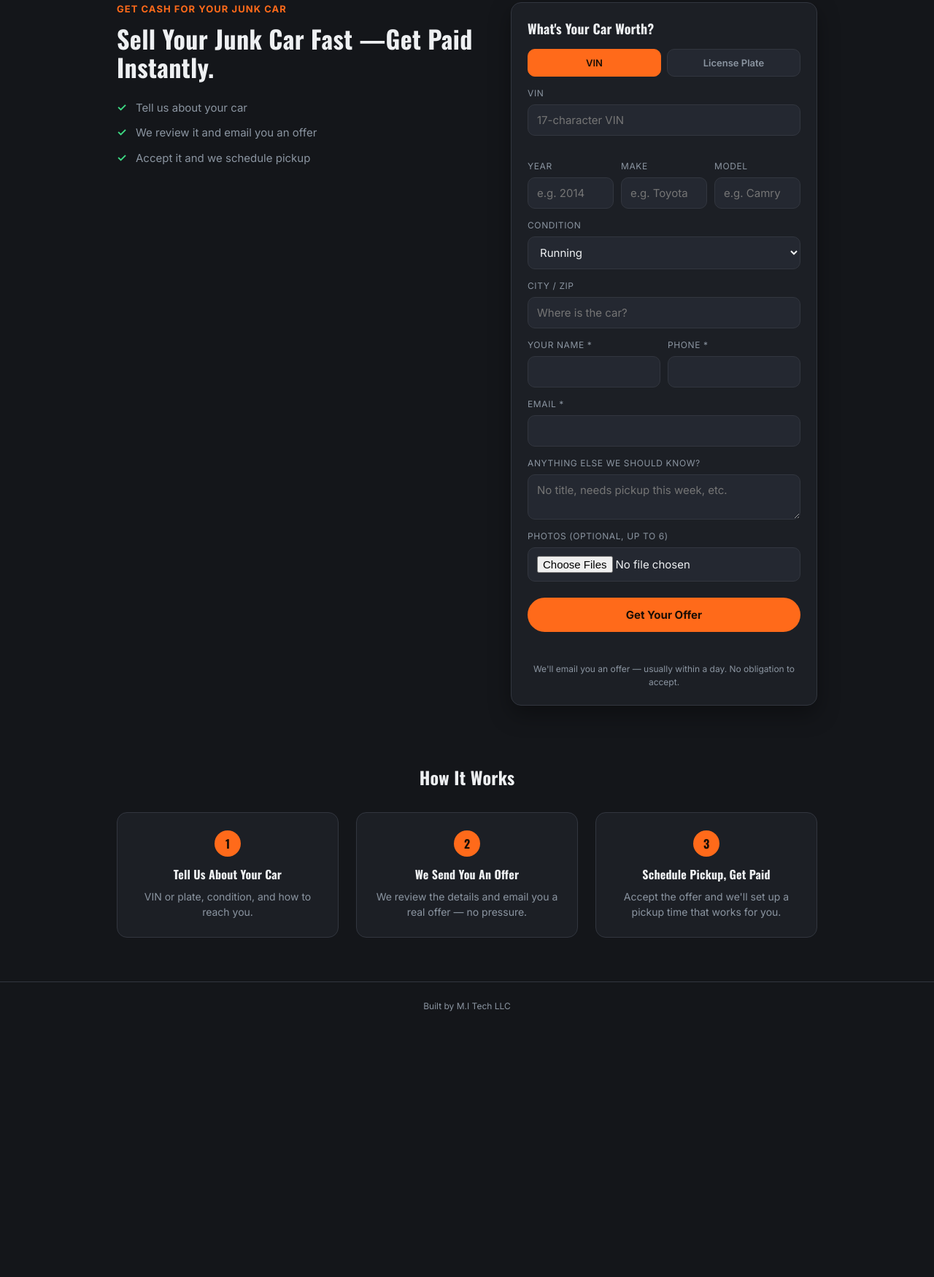
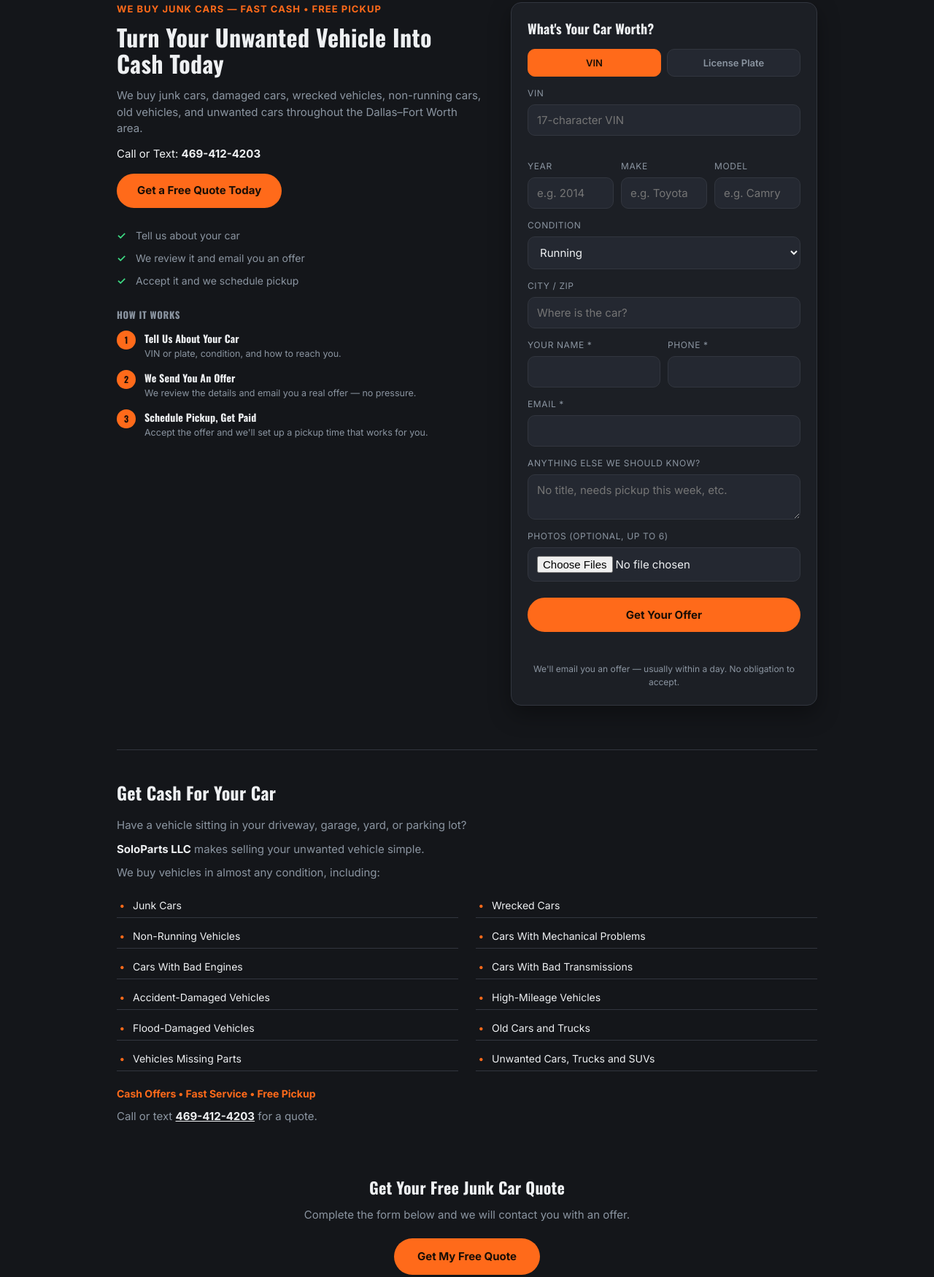
Before and after one commit to mitechllc/junkcarsoffers, a website: page index.html in a window 1280 px wide. Shown: the part 108-1858 px from the top of the page at 73% size. Before the commit the page ends 1520 px from the top, so only its background shows below. Drawn offline with nearby package versions, Linux system fonts and the light colour scheme.

Commit message:
updated front page

```diff
--- a/index.html
+++ b/index.html
@@ -14,21 +14,52 @@
 
 <header class="topbar">
   <div class="topbar-inner">
-    <span class="brand">Junkyard Ledger</span>
-    <a class="phone-link" href="tel:" id="phoneLink" hidden></a>
+    <span class="brand">SoloParts LLC</span>
+    <a class="phone-link" href="tel:4694124203">469-412-4203</a>
   </div>
 </header>
 
 <main>
   <section class="hero">
     <div class="hero-copy">
-      <p class="eyebrow">Get Cash For Your Junk Car</p>
-      <h1>Sell Your Junk Car Fast —Get Paid Instantly.</h1>
+      <p class="eyebrow">We Buy Junk Cars — Fast Cash &bull; Free Pickup</p>
+      <h1>Turn Your Unwanted Vehicle Into Cash Today</h1>
+      <p class="hero-desc">We buy junk cars, damaged cars, wrecked vehicles, non-running cars, old vehicles, and unwanted cars throughout the Dallas&ndash;Fort Worth area.</p>
+      <p class="hero-phone">Call or Text: <a href="tel:4694124203">469-412-4203</a></p>
+      <a href="#offerCard" class="btn-primary hero-cta">Get a Free Quote Today</a>
+
       <ul class="check-list">
         <li>Tell us about your car</li>
         <li>We review it and email you an offer</li>
         <li>Accept it and we schedule pickup</li>
       </ul>
+
+      <div class="how-it-works-compact">
+        <h3>How It Works</h3>
+        <div class="steps">
+          <div class="step">
+            <span class="step-num">1</span>
+            <div>
+              <h4>Tell Us About Your Car</h4>
+              <p>VIN or plate, condition, and how to reach you.</p>
+            </div>
+          </div>
+          <div class="step">
+            <span class="step-num">2</span>
+            <div>
+              <h4>We Send You An Offer</h4>
+              <p>We review the details and email you a real offer — no pressure.</p>
+            </div>
+          </div>
+          <div class="step">
+            <span class="step-num">3</span>
+            <div>
+              <h4>Schedule Pickup, Get Paid</h4>
+              <p>Accept the offer and we'll set up a pickup time that works for you.</p>
+            </div>
+          </div>
+        </div>
+      </div>
     </div>
 
     <div class="offer-card" id="offerCard">
@@ -104,25 +135,33 @@
     </div>
   </section>
 
-  <section class="how-it-works">
-    <h2>How It Works</h2>
-    <div class="steps">
-      <div class="step">
-        <span class="step-num">1</span>
-        <h3>Tell Us About Your Car</h3>
-        <p>VIN or plate, condition, and how to reach you.</p>
-      </div>
-      <div class="step">
-        <span class="step-num">2</span>
-        <h3>We Send You An Offer</h3>
-        <p>We review the details and email you a real offer — no pressure.</p>
-      </div>
-      <div class="step">
-        <span class="step-num">3</span>
-        <h3>Schedule Pickup, Get Paid</h3>
-        <p>Accept the offer and we'll set up a pickup time that works for you.</p>
-      </div>
-    </div>
+  <section class="what-we-buy">
+    <h2>Get Cash For Your Car</h2>
+    <p>Have a vehicle sitting in your driveway, garage, yard, or parking lot?</p>
+    <p><strong>SoloParts LLC</strong> makes selling your unwanted vehicle simple.</p>
+    <p>We buy vehicles in almost any condition, including:</p>
+    <ul class="buy-list">
+      <li>Junk Cars</li>
+      <li>Wrecked Cars</li>
+      <li>Non-Running Vehicles</li>
+      <li>Cars With Mechanical Problems</li>
+      <li>Cars With Bad Engines</li>
+      <li>Cars With Bad Transmissions</li>
+      <li>Accident-Damaged Vehicles</li>
+      <li>High-Mileage Vehicles</li>
+      <li>Flood-Damaged Vehicles</li>
+      <li>Old Cars and Trucks</li>
+      <li>Vehicles Missing Parts</li>
+      <li>Unwanted Cars, Trucks and SUVs</li>
+    </ul>
+    <p class="tagline">Cash Offers &bull; Fast Service &bull; Free Pickup</p>
+    <p>Call or text <a href="tel:4694124203">469-412-4203</a> for a quote.</p>
+  </section>
+
+  <section class="final-cta">
+    <h2>Get Your Free Junk Car Quote</h2>
+    <p>Complete the form below and we will contact you with an offer.</p>
+    <a href="#offerCard" class="btn-primary final-cta-btn">Get My Free Quote</a>
   </section>
 </main>
 
--- a/style.css
+++ b/style.css
@@ -18,7 +18,7 @@ body {
   margin: 0; background: var(--bg); color: var(--text);
   font-family: 'Inter', sans-serif; line-height: 1.5;
 }
-h1, h2, h3 { font-family: 'Oswald', sans-serif; letter-spacing: 0.01em; margin: 0; }
+h1, h2, h3, h4 { font-family: 'Oswald', sans-serif; letter-spacing: 0.01em; margin: 0; }
 
 .topbar {
   border-bottom: 1px solid var(--line); background: var(--panel);
@@ -41,9 +41,13 @@ main { max-width: 1000px; margin: 0 auto; padding: 0 20px; }
   color: var(--accent); font-weight: 700; font-size: 13px;
   text-transform: uppercase; letter-spacing: 0.08em; margin: 0 0 10px;
 }
-.hero-copy h1 { font-size: 34px; line-height: 1.15; margin-bottom: 20px; }
-.check-list { list-style: none; margin: 0; padding: 0; color: var(--steel); font-size: 15px; }
-.check-list li { padding: 6px 0 6px 26px; position: relative; }
+.hero-copy h1 { font-size: 32px; line-height: 1.15; margin-bottom: 14px; }
+.hero-desc { color: var(--steel); font-size: 15px; margin: 0 0 12px; }
+.hero-phone { font-size: 15px; margin: 0 0 16px; }
+.hero-phone a { color: var(--text); font-weight: 700; text-decoration: none; }
+.btn-primary.hero-cta { display: inline-block; width: auto; padding: 12px 28px; margin-bottom: 22px; }
+.check-list { list-style: none; margin: 0 0 22px; padding: 0; color: var(--steel); font-size: 14px; }
+.check-list li { padding: 5px 0 5px 26px; position: relative; }
 .check-list li::before { content: '✓'; color: var(--good); position: absolute; left: 0; font-weight: 700; }
 
 .offer-card {
@@ -96,9 +100,10 @@ main { max-width: 1000px; margin: 0 auto; padding: 0 20px; }
 }
 
 .btn-primary {
-  width: 100%; background: var(--accent); color: var(--accent-ink);
+  display: block; width: 100%; background: var(--accent); color: var(--accent-ink);
   border: none; font-family: 'Inter', sans-serif; font-weight: 700; font-size: 15px;
-  padding: 14px 0; border-radius: 999px; cursor: pointer;
+  padding: 14px 0; border-radius: 999px; cursor: pointer; text-align: center; text-decoration: none;
+  box-sizing: border-box;
 }
 .btn-primary:disabled { opacity: 0.6; cursor: default; }
 .btn-primary:active { transform: scale(0.985); }
@@ -108,22 +113,48 @@ main { max-width: 1000px; margin: 0 auto; padding: 0 20px; }
 .form-status.err { color: var(--bad); }
 .fine-print { font-size: 12px; color: var(--steel); text-align: center; margin: 14px 0 0; }
 
-.how-it-works { padding: 20px 0 60px; text-align: center; }
-.how-it-works h2 { font-size: 24px; margin-bottom: 30px; }
-.steps { display: grid; gap: 24px; }
-@media (min-width: 720px) { .steps { grid-template-columns: 1fr 1fr 1fr; } }
-.step {
-  background: var(--panel); border: 1px solid var(--line);
-  border-radius: var(--radius); padding: 24px 18px;
+/* Compact "How It Works" — lives inside .hero-copy, directly under the
+   check-list, specifically so it's visible without scrolling alongside
+   the headline and form. Number-beside-text layout instead of stacked
+   cards keeps it short vertically. */
+.how-it-works-compact h3 {
+  font-size: 13px; text-transform: uppercase; letter-spacing: 0.05em;
+  color: var(--steel); margin-bottom: 12px;
 }
-.step-num {
-  display: inline-flex; align-items: center; justify-content: center;
-  width: 36px; height: 36px; border-radius: 999px;
+.how-it-works-compact .steps { display: flex; flex-direction: column; gap: 12px; }
+.how-it-works-compact .step { display: flex; align-items: flex-start; gap: 12px; }
+.how-it-works-compact .step-num {
+  flex-shrink: 0; display: inline-flex; align-items: center; justify-content: center;
+  width: 26px; height: 26px; border-radius: 999px; font-size: 12px;
   background: var(--accent); color: var(--accent-ink);
-  font-family: 'Oswald', sans-serif; font-weight: 700; margin-bottom: 12px;
+  font-family: 'Oswald', sans-serif; font-weight: 700;
 }
-.step h3 { font-size: 16px; margin-bottom: 8px; }
-.step p { font-size: 14px; color: var(--steel); margin: 0; }
+.how-it-works-compact .step h4 { font-size: 14px; margin-bottom: 2px; }
+.how-it-works-compact .step p { font-size: 12.5px; color: var(--steel); margin: 0; }
+
+/* "Get Cash For Your Car" — what-we-buy section, below the hero */
+.what-we-buy { padding: 40px 0; border-top: 1px solid var(--line); }
+.what-we-buy h2 { font-size: 24px; margin-bottom: 16px; }
+.what-we-buy p { font-size: 15px; color: var(--steel); margin: 0 0 10px; max-width: 640px; }
+.what-we-buy p strong { color: var(--text); }
+.buy-list {
+  list-style: none; margin: 16px 0; padding: 0;
+  display: grid; grid-template-columns: 1fr; gap: 8px 24px;
+}
+@media (min-width: 640px) { .buy-list { grid-template-columns: 1fr 1fr; } }
+.buy-list li {
+  font-size: 14px; color: var(--text); padding: 6px 0 6px 22px; position: relative;
+  border-bottom: 1px solid var(--line);
+}
+.buy-list li::before { content: '•'; color: var(--accent); position: absolute; left: 4px; font-weight: 700; }
+.what-we-buy .tagline { color: var(--accent); font-weight: 700; font-size: 14px; margin-top: 20px; }
+.what-we-buy p a { color: var(--text); font-weight: 700; }
+
+/* Final call-to-action, above the footer */
+.final-cta { padding: 20px 0 50px; text-align: center; }
+.final-cta h2 { font-size: 22px; margin-bottom: 10px; }
+.final-cta p { color: var(--steel); font-size: 15px; margin: 0 0 20px; }
+.btn-primary.final-cta-btn { display: inline-block; width: auto; padding: 14px 32px; }
 
 .modal-overlay {
   position: fixed; inset: 0; background: rgba(0,0,0,0.7); z-index: 50;
```
